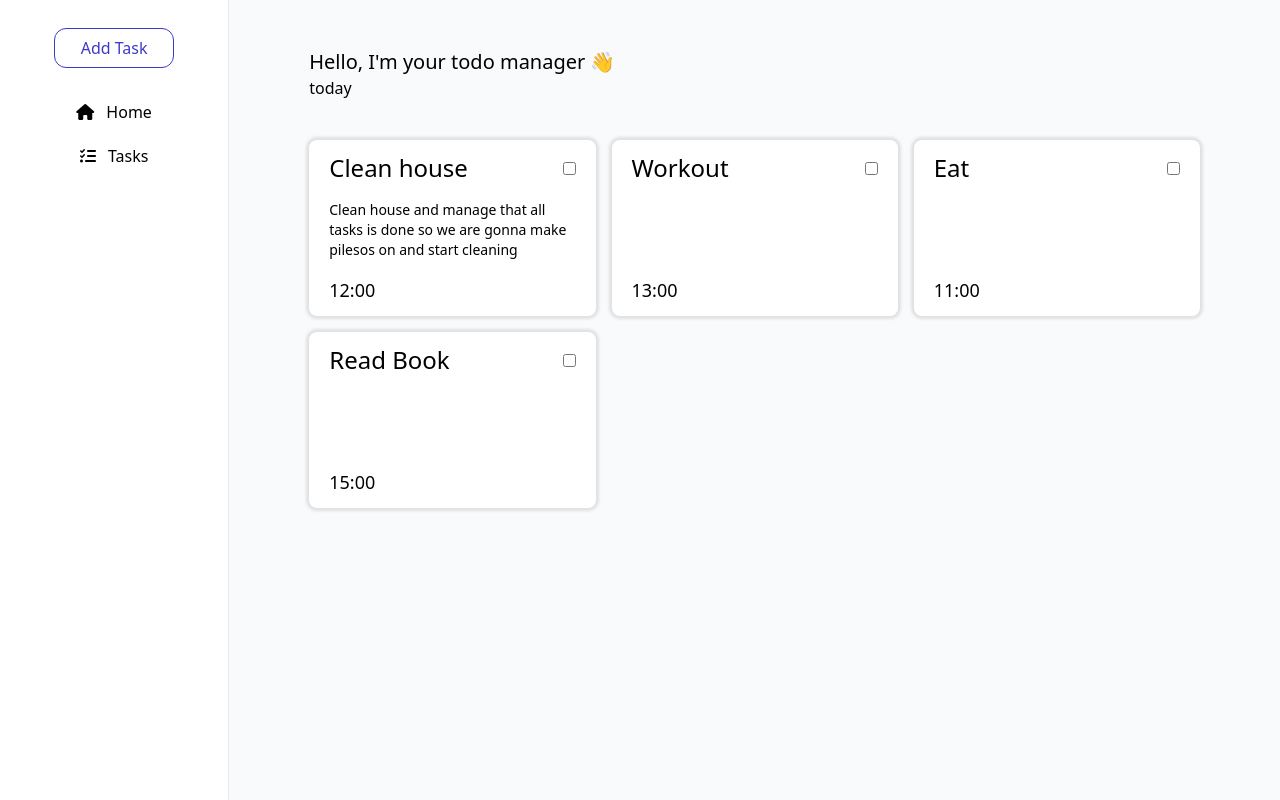
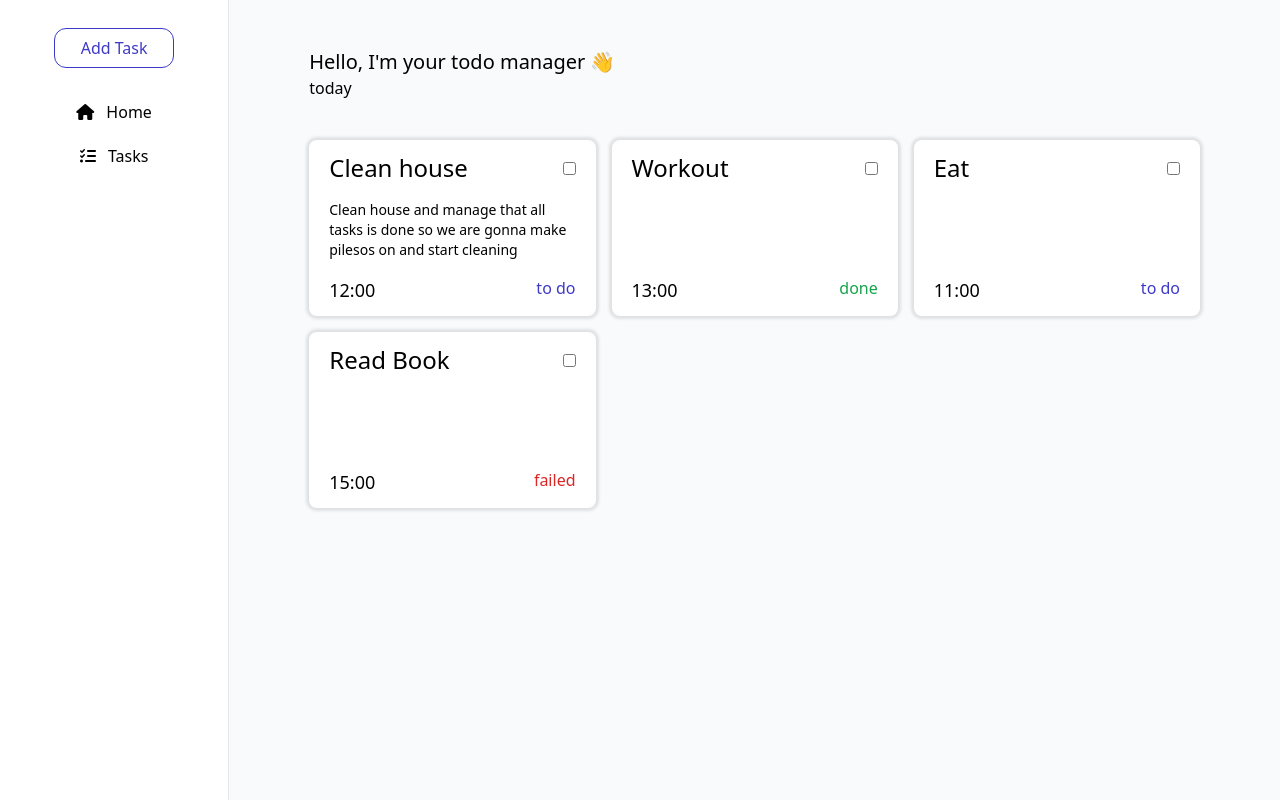
Before and after one commit to sashkaocho/todo-list, a Vue app: page /tasks in a window 1280 px wide. Built offline with nearby package versions, Linux system fonts and the light colour scheme.

Commit message:
feat: added status in task

```diff
--- a/src/views/TaskView.vue
+++ b/src/views/TaskView.vue
@@ -6,16 +6,18 @@ const tasks = [
     id: 1,
     title: "Clean house",
     time: "12:00",
+    status: "to do",
     description:
       "Clean house and manage that all tasks is done so we are gonna make pilesos on and start cleaning",
   },
-  { id: 1, title: "Workout", time: "13:00" },
+  { id: 1, title: "Workout", time: "13:00", status: "done" },
   {
     id: 1,
     title: "Eat",
     time: "11:00",
+    status: "to do",
   },
-  { id: 1, title: "Read Book", time: "15:00" },
+  { id: 1, title: "Read Book", time: "15:00", status: "failed" },
 ];
 </script>
 
@@ -31,6 +33,7 @@ const tasks = [
         v-for="task in tasks"
         :key="task.title + task.time"
         :description="task.description"
+        :status="task.status"
         :time="task.time"
         :title="task.title"
       />
```
